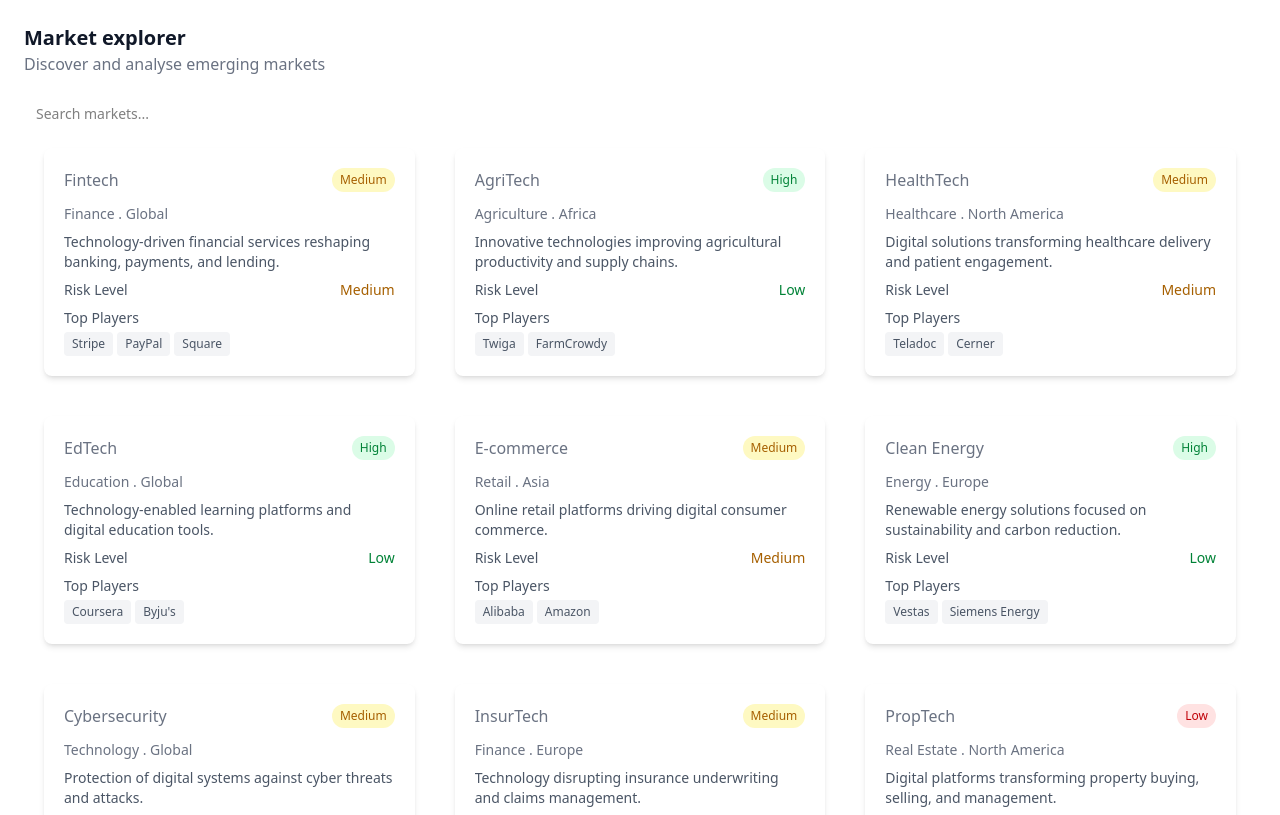
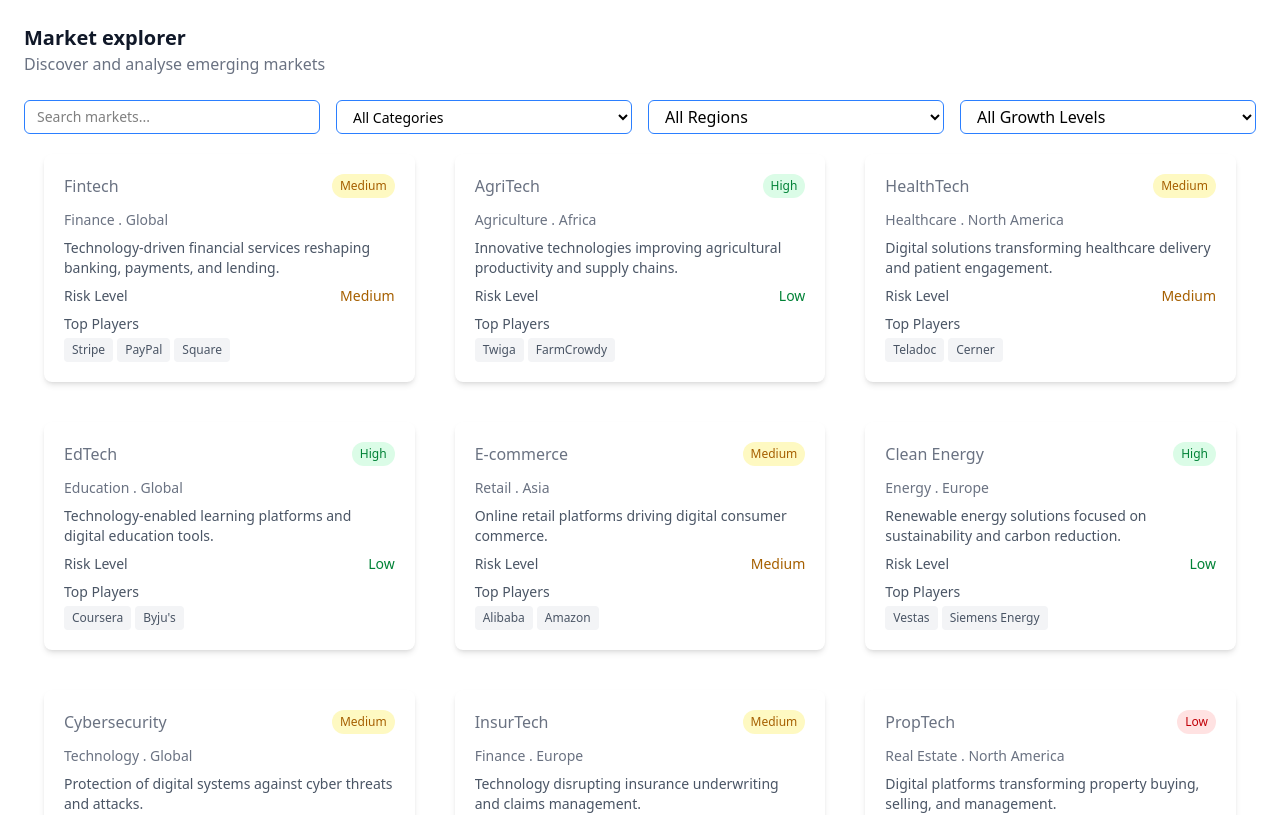
Before and after one commit to samndambuki/market-sense-portal, an Angular app: page /markets in a window 1280 px wide. Shown: the top 815 px of the page. Built offline with nearby package versions, Linux system fonts and the light colour scheme; data requests are answered from the project's data file.

Commit message:
worked on search and filter markets

```diff
--- a/src/app/features/market-explorer/pages/market-list/market-list.component.html
+++ b/src/app/features/market-explorer/pages/market-list/market-list.component.html
@@ -8,10 +8,55 @@
   <div class="grid grid-cols-1 md:grid-cols-4 gap-4">
     <!-- search  -->
     <input
+      [(ngModel)]="searchTerm"
+      (input)="applyFilters()"
       type="text"
       placeholder="Search markets..."
-      class="rounded-md py-1 px-3 text-sm w-full focus:outline-none focus:ring-2 focus:ring-blue-500"
+      class="border border-blue-500 rounded-md py-1 px-3 text-sm w-full focus:outline-none focus:ring-2 focus:ring-blue-500"
     />
+    <!-- category  -->
+    <select
+      [(ngModel)]="selectedCategory"
+      (change)="applyFilters()"
+      class="border border-blue-500 rounded-md text-sm px-3 py-1 cursor-pointer"
+    >
+      <option value="All">All Categories</option>
+      <option>Finance</option>
+      <option>Technology</option>
+      <option>Healthcare</option>
+      <option>Education</option>
+      <option>Agriculture</option>
+      <option>Energy</option>
+      <option>Retail</option>
+      <option>Entertainment</option>
+      <option>Infrastructure</option>
+    </select>
+
+    <!-- region  -->
+    <select
+      [(ngModel)]="selectedRegion"
+      class="border border-blue-500 px-3 py-1 rounded-md"
+      (change)="applyFilters()"
+    >
+      <option value="All">All Regions</option>
+      <option>Global</option>
+      <option>Africa</option>
+      <option>Asia</option>
+      <option>Europe</option>
+      <option>North America</option>
+    </select>
+
+    <!-- growth  -->
+    <select
+      [(ngModel)]="selectedGrowth"
+      class="border border-blue-500 px-3 py-1 rounded-md cursor-pointer"
+      (change)="applyFilters()"
+    >
+      <option value="All">All Growth Levels</option>
+      <option>High</option>
+      <option>Medium</option>
+      <option>Low</option>
+    </select>
   </div>
 
   <!-- loading -->
@@ -37,7 +82,7 @@
     class="grid grid-cols-1 sm:grid-cols-2 lg:grid-cols-3"
   >
     <div
-      *ngFor="let market of marketService.markets"
+      *ngFor="let market of filteredMarkets"
       class="shadow-md m-5 rounded-lg hover:shadow-md p-5 transition cursor-pointer bg-white"
     >
       <div class="flex justify-between items-start mb-3">
@@ -50,15 +95,15 @@
             'bg-green-100 text-green-700': market.growthRate >= 15,
             'bg-yellow-100 text-yellow-700':
               market.growthRate >= 10 && market.growthRate < 15,
-            'bg-red-100 text-red-700': market.growthRate < 10
+            'bg-red-100 text-red-700': market.growthRate < 10,
           }"
         >
           {{
             market.growthRate >= 15
               ? "High"
               : market.growthRate >= 10
-              ? "Medium"
-              : "Low"
+                ? "Medium"
+                : "Low"
           }}
         </span>
       </div>
@@ -75,7 +120,7 @@
           [ngClass]="{
             'text-green-700': market.metrics.riskLevel === 'Low',
             'text-yellow-700': market.metrics.riskLevel === 'Medium',
-            'text-red-700': market.metrics.riskLevel === 'High'
+            'text-red-700': market.metrics.riskLevel === 'High',
           }"
         >
           {{ market.metrics.riskLevel }}
```
Also changed, not shown: src/app/features/market-explorer/pages/market-list/market-list.component.ts (+4 -3 lines).
